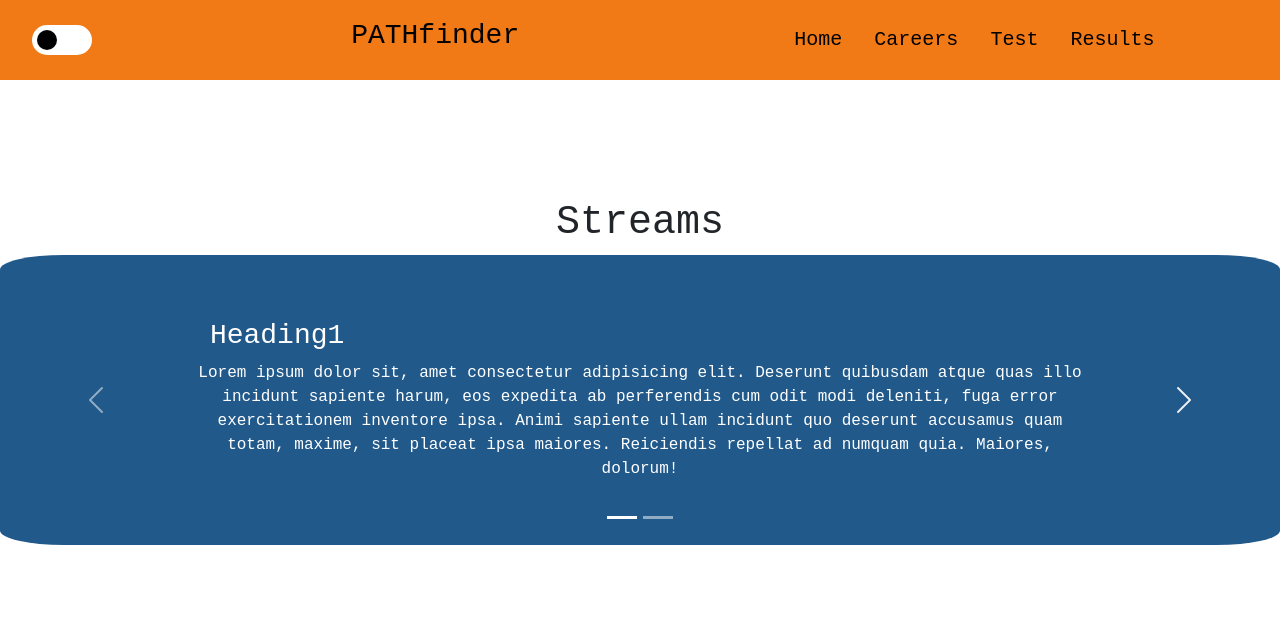
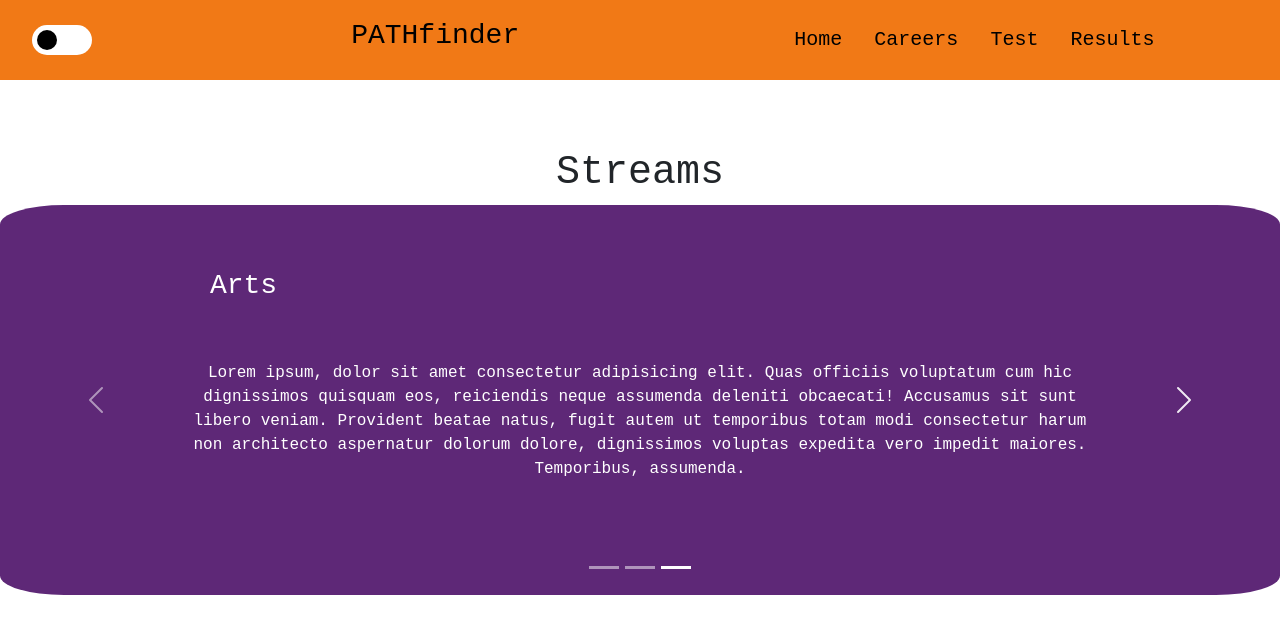
Before and after one commit to Phoenix1192/SIH_Proj, a React (Create React App) app: page / in a window 1280 px wide. Both pictures are taken after a click on the button "Next". Shown: the part 828-1462 px from the top of the page. Built offline with nearby package versions, Linux system fonts and the light colour scheme.

Commit message:
added colors to the streams

```diff
--- a/src/components/CarouselComponent.css
+++ b/src/components/CarouselComponent.css
@@ -4,7 +4,7 @@
 .carousel-control-prev-icon{
     background-image: url(../img/imgi.png);
 } */
-.boxu{
+.boxu {
     display: flex;
     flex-direction: column;
     background-color: #21598a;
@@ -17,3 +17,25 @@
 .carousel-control-next:hover {
   background-color: rgba(0, 0, 0, 0.8); /* Adjust the hover background color if needed */
 }
+
+.content{
+    padding: 50px 0px;
+}
+
+.sci {
+    background-color: #337a56;
+}
+
+.com {
+    background-color: #21598a;
+}
+
+.art {
+    background-color: #5e2877;
+}
+
+@media screen and (max-width:940px) {
+    .content{
+        padding: 20px 0px;
+    }
+  }
--- a/src/components/Carouselcomponent.js
+++ b/src/components/Carouselcomponent.js
@@ -6,17 +6,23 @@ const CarouselComponent = (props) => {
   return (
     <Carousel>
       <Carousel.Item>
-        <div className="boxu" style={{ height: 'auto', width: '100vw', margin: 'auto' }}>
-          <h3 style={{textAlign:"left" , marginLeft:"2%"}}>Heading1</h3>
-          Lorem ipsum dolor sit, amet consectetur adipisicing elit. Deserunt quibusdam atque quas illo incidunt sapiente harum, eos expedita ab perferendis cum odit modi deleniti, fuga error exercitationem inventore ipsa. Animi sapiente ullam incidunt quo deserunt accusamus quam totam, maxime, sit placeat ipsa maiores. Reiciendis repellat ad numquam quia. Maiores, dolorum!
+        <div className="boxu sci" style={{ width: '100vw', margin: 'auto' }}>
+          <h3 style={{textAlign:"left" , marginLeft:"2%"}}>Science</h3>
+          <div className="content">Lorem ipsum dolor sit, amet consectetur adipisicing elit. Deserunt quibusdam atque quas illo incidunt sapiente harum, eos expedita ab perferendis cum odit modi deleniti, fuga error exercitationem inventore ipsa. Animi sapiente ullam incidunt quo deserunt accusamus quam totam, maxime, sit placeat ipsa maiores. Reiciendis repellat ad numquam quia. Maiores, dolorum! hello world hello world</div>
         </div>
       </Carousel.Item>
 
       <Carousel.Item>
-        <div  className= "boxu" style={{ height: 'auto', width: '100vw', margin: 'auto' }}>
-        <h3 style={{textAlign:"left" , marginLeft:"2%"}}>Heading2</h3>
-          Lorem ipsum, dolor sit amet consectetur adipisicing elit. Quas officiis voluptatum cum hic dignissimos quisquam eos, reiciendis neque assumenda deleniti obcaecati! Accusamus sit sunt libero veniam. Provident beatae natus, fugit autem ut temporibus totam modi consectetur harum non architecto aspernatur dolorum dolore, dignissimos voluptas expedita vero impedit maiores. Temporibus, assumenda.
+        <div  className= "boxu com" style={{ width: '100vw', margin: 'auto' }}>
+        <h3 style={{textAlign:"left" , marginLeft:"2%"}}>Commerce</h3>
+          <div className="content">Lorem ipsum, dolor sit amet consectetur adipisicing elit. Quas officiis voluptatum cum hic dignissimos quisquam eos, reiciendis neque assumenda deleniti obcaecati! Accusamus sit sunt libero veniam. Provident beatae natus, fugit autem ut temporibus totam modi consectetur harum non architecto aspernatur dolorum dolore, dignissimos voluptas expedita vero impedit maiores. Temporibus, assumenda.</div>
+        </div>
+      </Carousel.Item>
 
+      <Carousel.Item>
+        <div  className= "boxu art" style={{ width: '100vw', margin: 'auto' }}>
+        <h3 style={{textAlign:"left" , marginLeft:"2%"}}>Arts</h3>
+          <div className="content">Lorem ipsum, dolor sit amet consectetur adipisicing elit. Quas officiis voluptatum cum hic dignissimos quisquam eos, reiciendis neque assumenda deleniti obcaecati! Accusamus sit sunt libero veniam. Provident beatae natus, fugit autem ut temporibus totam modi consectetur harum non architecto aspernatur dolorum dolore, dignissimos voluptas expedita vero impedit maiores. Temporibus, assumenda.</div>
         </div>
       </Carousel.Item>
 
--- a/src/pages/page1.jsx
+++ b/src/pages/page1.jsx
@@ -1,5 +1,5 @@
 import React from 'react'
-import HomePage from '../components/homepage';
+import HomePage from '../components/homepage'
 
 function Page1(props) {
     return (
```
